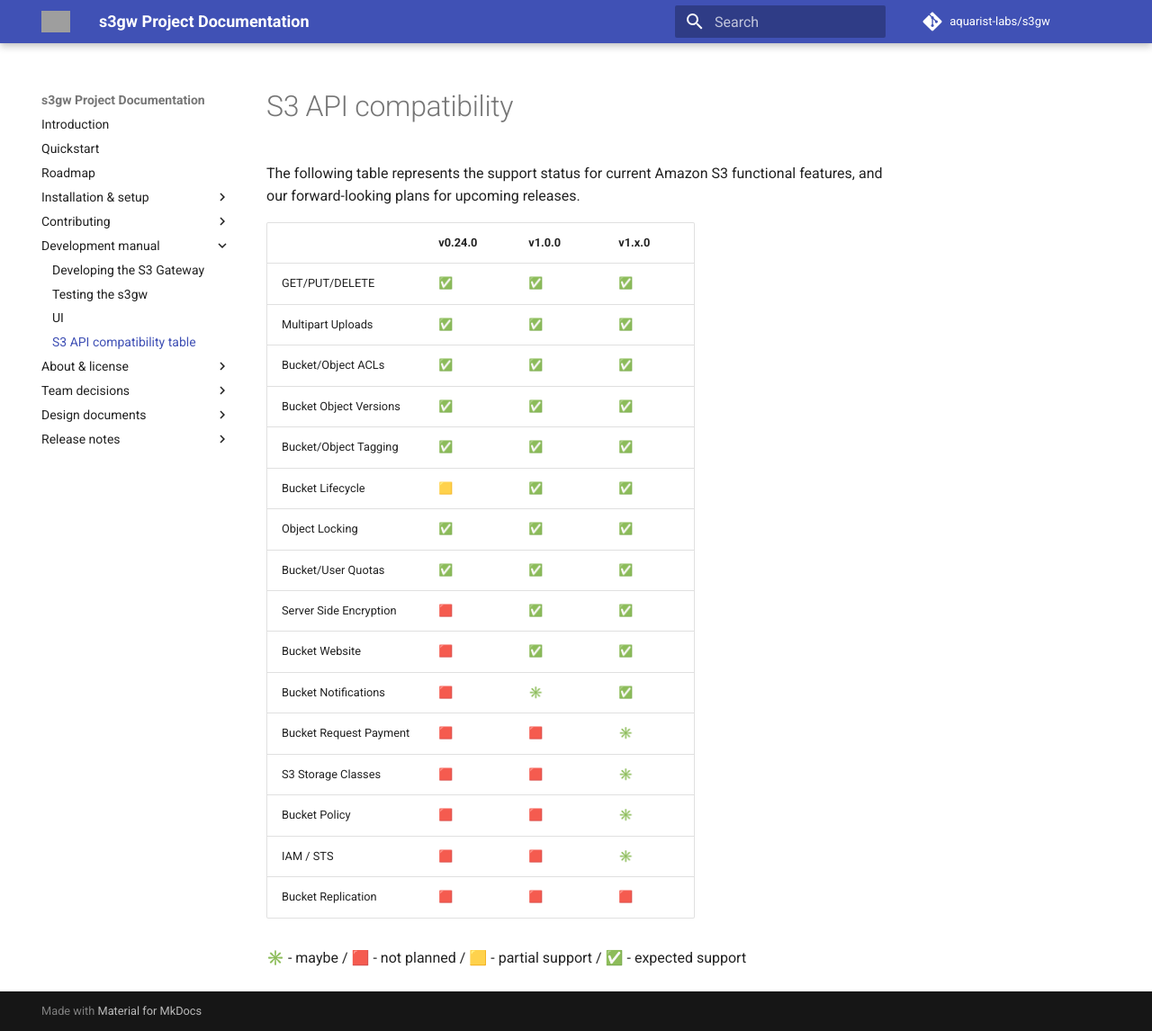
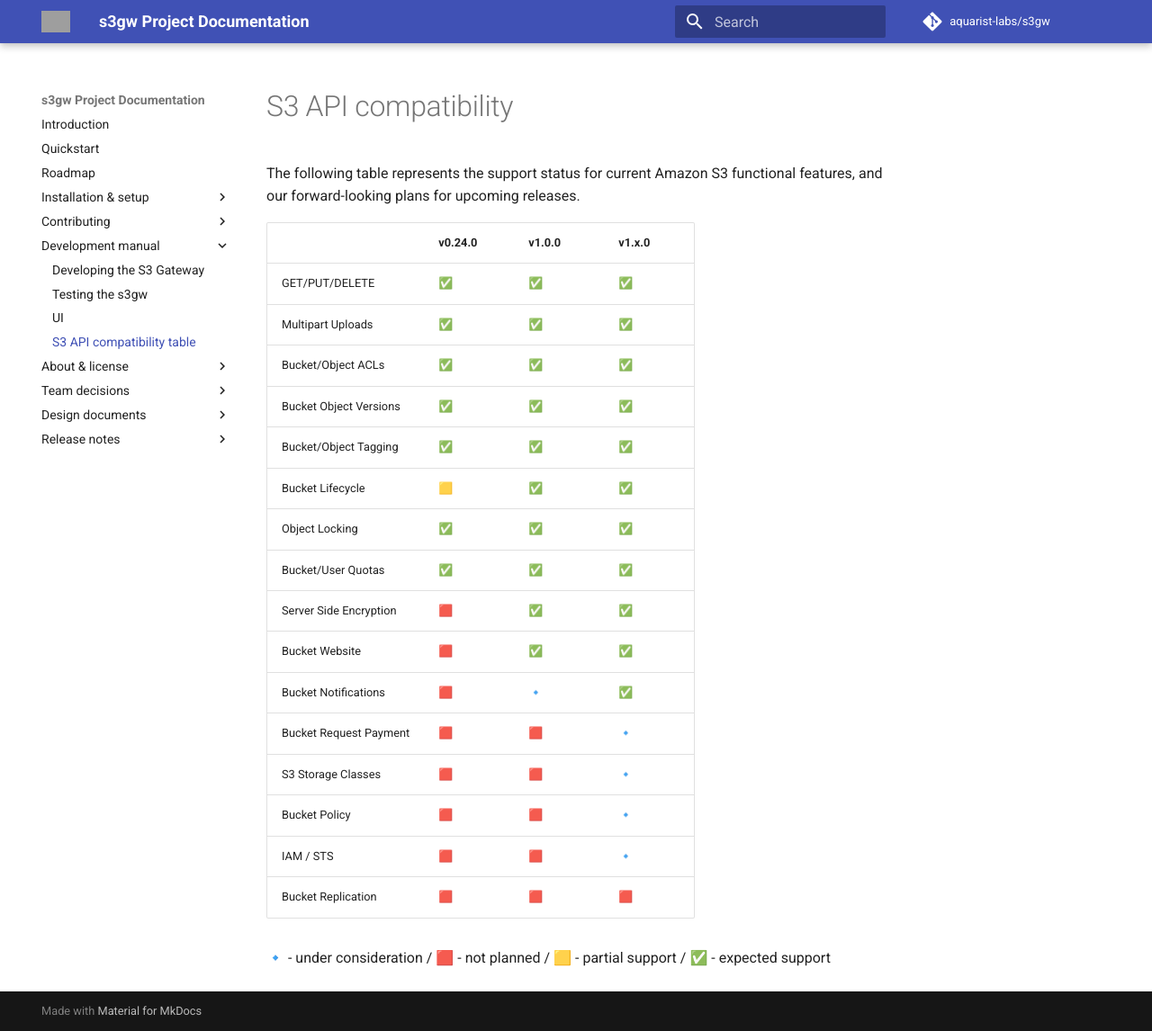
Before and after one commit to s3gw-tech/s3gw, an MkDocs documentation site: the page built from docs/s3-compatibility-table.md, in a window 1280 px wide and 1146 px high. Shown: the whole window at 90% size. Built offline with MkDocs 1.6.1 and Material for MkDocs 9.7.7, drawn with Linux system fonts in a browser that asks for light colours; comment, search, counter and statistics services are not loaded; grey boxes are pictures that could not be loaded.

Commit message:
Docs: update the compatibility table
Signed-off-by: Jesus Herman-Marina <jherman@suse.com>

```diff
--- a/docs/s3-compatibility-table.md
+++ b/docs/s3-compatibility-table.md
@@ -15,11 +15,12 @@
 | Bucket/User Quotas     | ✅      | ✅     | ✅     |
 | Server Side Encryption | 🟥      | ✅     | ✅     |
 | Bucket Website         | 🟥      | ✅     | ✅     |
-| Bucket Notifications   | 🟥      | ✳️     | ✅     |
-| Bucket Request Payment | 🟥      | 🟥     | ✳️️    |
-| S3 Storage Classes     | 🟥      | 🟥     | ✳️️    |
-| Bucket Policy          | 🟥      | 🟥️    | ✳️️    |
-| IAM / STS              | 🟥      | 🟥     | ✳️     |
+| Bucket Notifications   | 🟥      | 🔹     | ✅     |
+| Bucket Request Payment | 🟥      | 🟥     | 🔹     |
+| S3 Storage Classes     | 🟥      | 🟥     | 🔹     |
+| Bucket Policy          | 🟥      | 🟥️     | 🔹     |
+| IAM / STS              | 🟥      | 🟥     | 🔹     |
 | Bucket Replication     | 🟥      | 🟥     | 🟥     |
 
-✳️ - maybe / 🟥 - not planned / 🟨 - partial support / ✅ - expected support
+🔹 - under consideration / 🟥 - not planned / 🟨 - partial support /
+✅ - expected support
```
